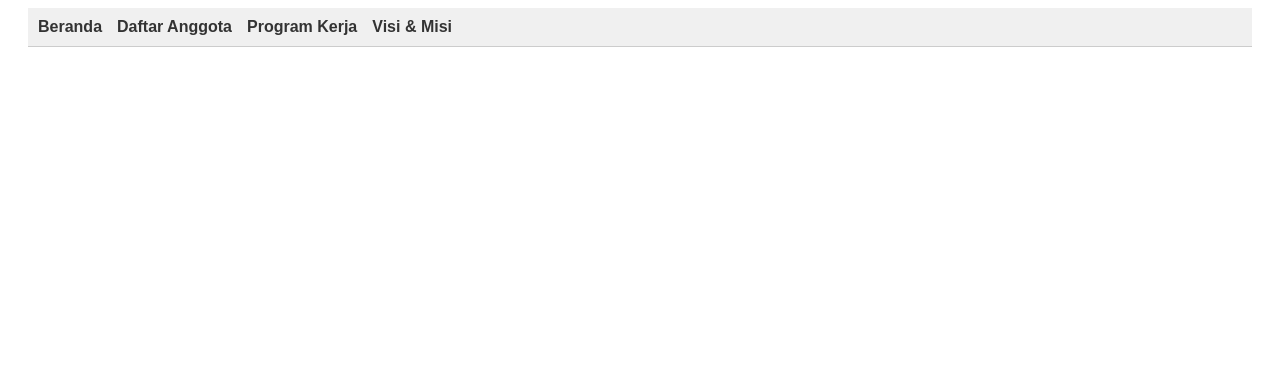
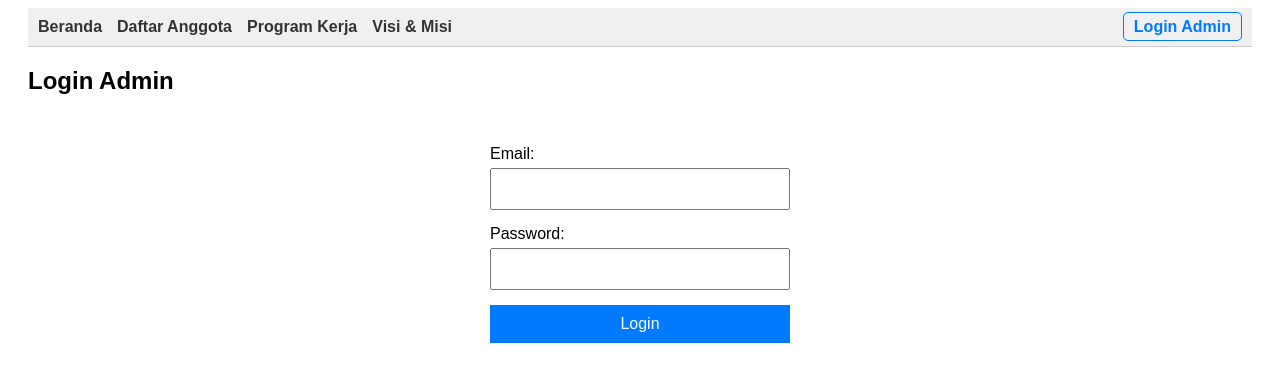
Before and after one commit to hazzb/website-osim, a React (Vite) app: page /login in a window 1280 px wide. Shown: the top 382 px of the page. Built offline with nearby package versions, Linux system fonts and the light colour scheme; no server answers.

Commit message:
login page
add login page

```diff
--- a/src/App.jsx
+++ b/src/App.jsx
@@ -10,6 +10,8 @@ import Beranda from './pages/Beranda';
 import DaftarAnggota from './pages/DaftarAnggota';
 import ProgramKerja from './pages/ProgramKerja';
 import VisiMisi from './pages/VisiMisi';
+
+import LoginPage from './pages/LoginPage';
 
 function App() {
   // 'App' sekarang bertugas sebagai 'Layout' utama
@@ -41,6 +43,8 @@ function App() {
           <Route path="/program-kerja" element={<ProgramKerja />} />
           <Route path="/visi-misi" element={<VisiMisi />} />
 
+          <Route path="/login" element={<LoginPage />} />
+
           {/* Kita akan menambahkan rute /visi-misi, /program-kerja, dll. di sini */}
         </Routes>
 
--- a/src/components/Navbar.jsx
+++ b/src/components/Navbar.jsx
@@ -6,7 +6,10 @@ import React from 'react';
 import { Link } from 'react-router-dom';
 
 function Navbar() {
-  // Styling sederhana untuk Navbar
+
+  // --- Definisi Styling (CSS-in-JS) ---
+
+  // Style dasar untuk navigasi (digunakan di dalam container)
   const navStyle = {
     backgroundColor: '#f0f0f0',
     padding: '10px',
@@ -14,6 +17,7 @@ function Navbar() {
     borderBottom: '1px solid #ccc'
   };
 
+  // Style untuk link navigasi standar (kiri)
   const linkStyle = {
     marginRight: '15px',
     textDecoration: 'none',
@@ -21,8 +25,34 @@ function Navbar() {
     fontWeight: 'bold'
   };
 
+  // 1. Container Utama (pembungkus)
+  // Menggunakan Flexbox untuk membagi link menjadi grup kiri dan kanan
+  const navContainerStyle = {
+    display: 'flex',
+    justifyContent: 'space-between', // PENTING: Mendorong grup ke ujung
+    alignItems: 'center',
+    ...navStyle // Mengambil style dasar (background, padding, dll)
+  };
+
+  // 2. Style khusus untuk link Admin (kanan)
+  // Mengambil style dasar (margin, decoration, dll) lalu menimpa/menambah
+  const adminLinkStyle = {
+    ...linkStyle, // Mewarisi style dari linkStyle
+    color: '#007bff', // Warna biru agar beda
+    border: '1px solid #007bff',
+    padding: '5px 10px',
+    borderRadius: '5px',
+    marginRight: '0' // Tidak perlu margin kanan di item terakhir
+  };
+
+  // --- JSX (Struktur HTML) ---
+
   return (
-    <nav style={navStyle}>
+    // Kita gunakan <div> pembungkus baru dengan style 'flex'
+    <div style={navContainerStyle}>
+
+      {/* Grup Link Kiri (Navigasi Publik) */}
+      <div>
         <Link to="/" style={linkStyle}>
           Beranda
         </Link>
@@ -35,9 +65,15 @@ function Navbar() {
         <Link to="/visi-misi" style={linkStyle}>
           Visi & Misi
         </Link>
+      </div>
 
-      {/* Kita akan tambahkan link Visi Misi, dll. di sini nanti */}
-    </nav>
+      {/* Grup Link Kanan (Navigasi Admin) */}
+      <div>
+        <Link to="/login" style={adminLinkStyle}>
+          Login Admin
+        </Link>
+      </div>
+    </div>
   );
 }
 
--- /dev/null
+++ b/src/pages/LoginPage.jsx
@@ -0,0 +1,98 @@
+// src/pages/LoginPage.jsx
+
+import React, { useState } from 'react';
+import { supabase } from '../supabaseClient'; // 1. Impor Supabase
+import { useNavigate } from 'react-router-dom'; // 2. Impor useNavigate
+
+function LoginPage() {
+  const [email, setEmail] = useState('');
+  const [password, setPassword] = useState('');
+  const [loading, setLoading] = useState(false);
+  const navigate = useNavigate(); // 3. Siapkan fungsi navigasi
+
+  // 4. Ubah fungsi ini menjadi 'async'
+  const handleLogin = async (e) => {
+    e.preventDefault(); // Mencegah halaman refresh
+    setLoading(true);
+
+    try {
+      // 5. Ini adalah fungsi inti Supabase Auth
+      const { data, error } = await supabase.auth.signInWithPassword({
+        email: email,
+        password: password,
+      });
+
+      // 6. Tangani jika ada error dari Supabase (misal: password salah)
+      if (error) throw error;
+
+      // 7. Jika berhasil:
+      alert('Login Berhasil!');
+      navigate('/'); // 8. Arahkan pengguna kembali ke halaman Beranda
+
+    } catch (error) {
+      // 9. Tampilkan pesan error kepada pengguna
+      alert(error.error_description || error.message);
+    } finally {
+      // 10. Apapun yang terjadi (sukses atau gagal), hentikan loading
+      setLoading(false);
+    }
+  };
+
+  // --- Styling (tidak ada perubahan dari sebelumnya) ---
+  const formStyle = {
+    display: 'flex',
+    flexDirection: 'column',
+    maxWidth: '300px',
+    margin: '50px auto'
+  };
+  const inputStyle = {
+    padding: '10px',
+    margin: '5px 0 15px 0',
+    fontSize: '1em'
+  };
+  const buttonStyle = {
+    padding: '10px',
+    fontSize: '1em',
+    backgroundColor: '#007bff',
+    color: 'white',
+    border: 'none',
+    cursor: 'pointer'
+  };
+
+  return (
+    <div>
+      <h2>Login Admin</h2>
+      <form style={formStyle} onSubmit={handleLogin}>
+        <label htmlFor="email">Email:</label>
+        <input
+          style={inputStyle}
+          type="email"
+          id="email"
+          value={email}
+          onChange={(e) => setEmail(e.target.value)}
+          required
+        />
+
+        <label htmlFor="password">Password:</label>
+        <input
+          style={inputStyle}
+          type="password"
+          id="password"
+          value={password}
+          onChange={(e) => setPassword(e.target.value)}
+          required
+        />
+
+        <button
+          style={buttonStyle}
+          type="submit"
+          disabled={loading}
+        >
+          {loading ? 'Loading...' : 'Login'}
+        </button>
+      </form>
+    </div>
+  );
+}
+
+export default LoginPage;
```
Lines whose indentation alone changed are shown as unchanged.
